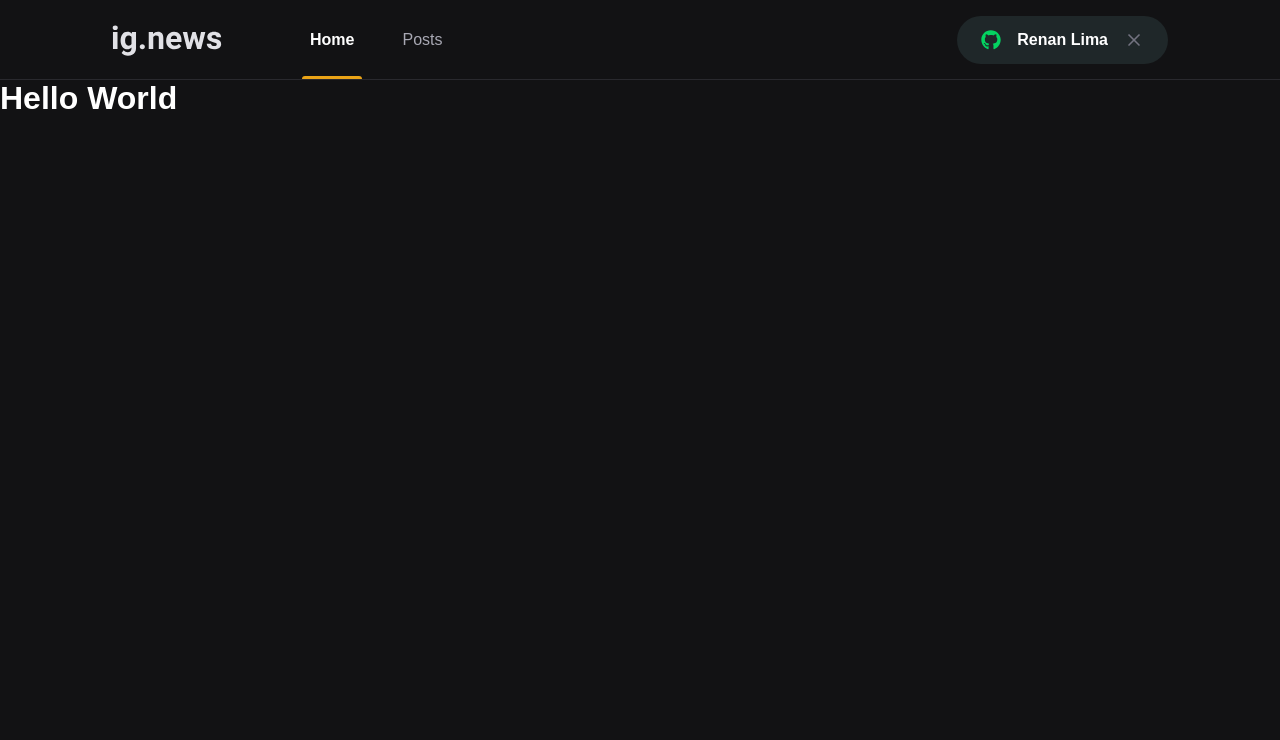
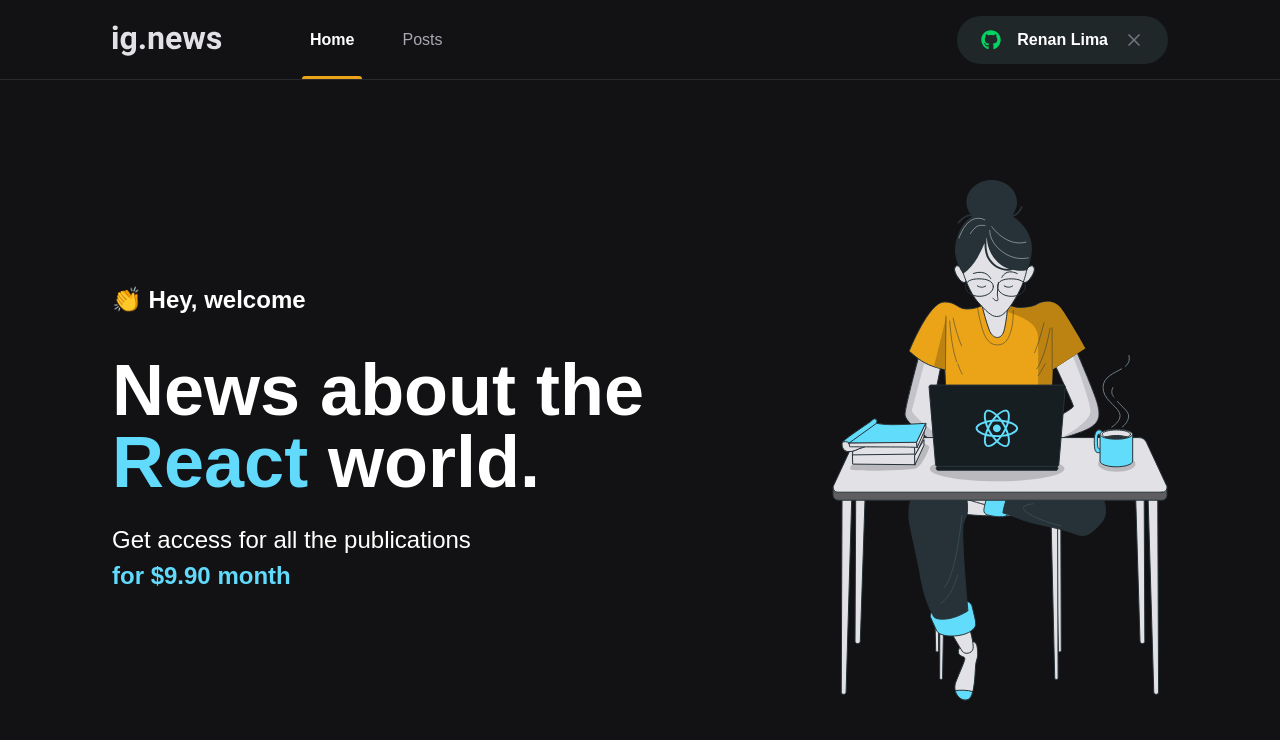
Before and after one commit to renanlbl/ig-news, a Next.js app: page / in a window 1280 px wide. Shown: the top 740 px of the page. Built offline with nearby package versions, Linux system fonts and the light colour scheme.

Commit message:
add estilo page header

```diff
--- /dev/null
+++ b/src/pages/home.module.scss
@@ -0,0 +1,45 @@
+.contentContainer {
+  max-width: 1120px;
+  margin: 0 auto;
+  padding: 0 2rem;
+  height: calc(100vh - 5rem);
+
+  display: flex;
+  align-items: center;
+  justify-content: space-between;
+}
+
+.hero {
+  max-width: 600px;
+
+  > span {
+    font-size: 1.5rem;
+    font-weight: bold;
+  }
+
+  h1 {
+    font-size: 4.5rem;
+    line-height: 4.5rem;
+    font-weight: 900;
+    margin-top: 2.5rem;
+
+    span {
+      color: var(--cyan-500);
+    }
+  }
+
+  p {
+    font-size: 1.5rem;
+    line-height: 2.25rem;
+    margin-top: 1.5rem;
+
+    span {
+      color: var(--cyan-500);
+      font-weight: bold;
+    }
+  }
+
+  button {
+    margin-top: 2.5rem;
+  }
+}
--- a/src/pages/index.tsx
+++ b/src/pages/index.tsx
@@ -1,12 +1,23 @@
 import Head from 'next/head';
+
+import styles from './home.module.scss';
 
 export default function Home() {
   return (
     <>
       <Head>
-        <title>Início | ig.news</title>
+        <title>Home | ig.news</title>
       </Head>
-      <h1> Hello World</h1>
+      <main className={styles.contentContainer}>
+        <section className={styles.hero}>
+          <span>👏 Hey, welcome</span>
+          <h1>News about the <span>React</span> world.</h1>
+          <p>Get access for all the publications <br />
+            <span>for $9.90 month</span>
+          </p>
+        </section>
+        <img src="/images/avatar.svg" alt="girl coding" />
+      </main>
     </>
   )
 }
```
